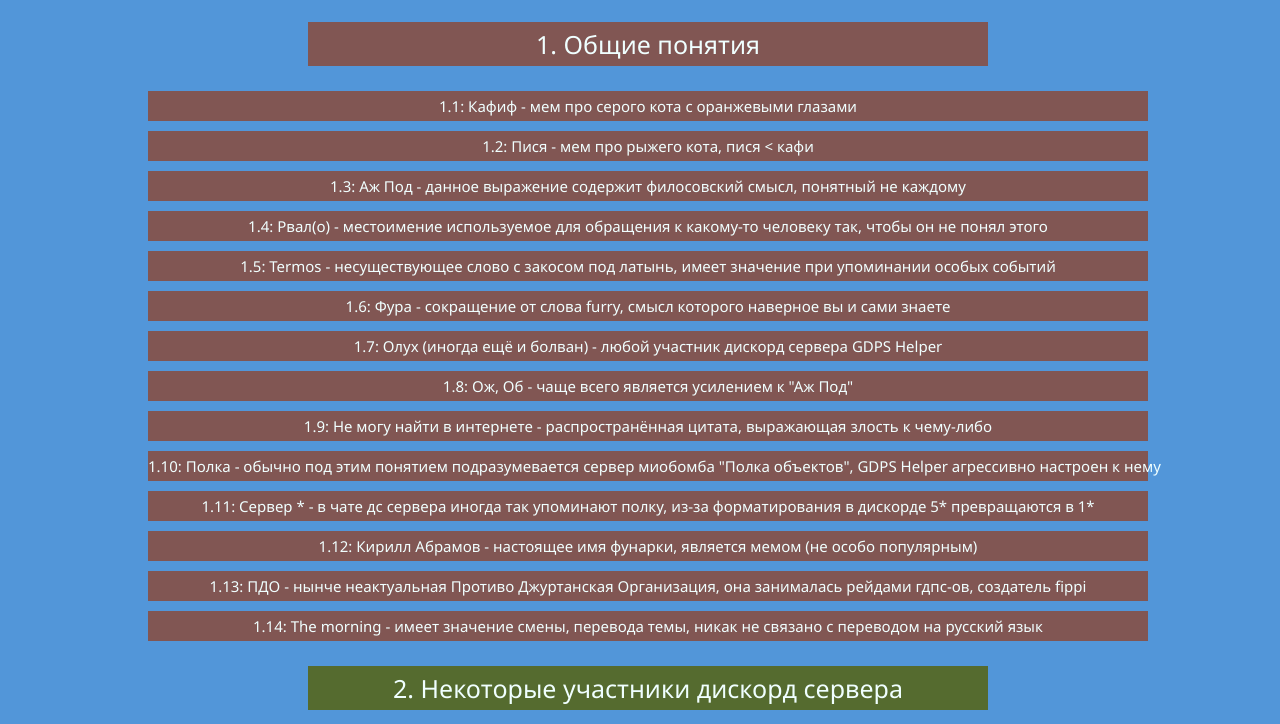
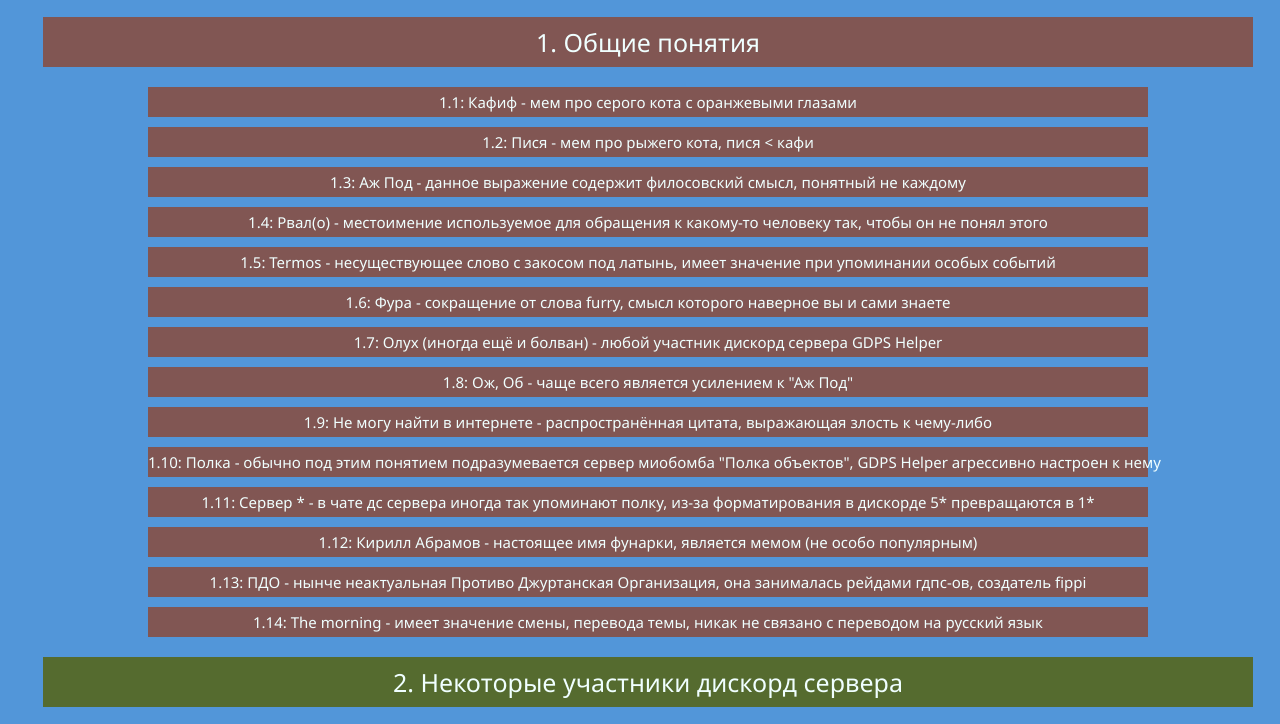
Before and after one commit to n3vesl1s/dict, a plain HTML site: page index.html in a window 1280 px wide. Shown: the part 74-798 px from the top of the page. Drawn offline with Linux system fonts and the light colour scheme.

Commit message:
rewrote p

```diff
--- a/helper-style.css
+++ b/helper-style.css
@@ -14,17 +14,14 @@ h1 {
     margin: auto;
 }
 p {
-    border: 2px;
-    padding-left: 5px;
-    padding-right: 5px;
-    padding-top: 5px;
-    padding-bottom: 5px;
+    font-size: 25px;
+    align-self: center;
     text-align: center;
-    margin-left: 300px;
-    margin-right: 300px;
-    min-width: 200px;
-    min-height: 25px;
-    font-size: 25px;
+    width: 1200px;
+    margin: auto;
+    margin-top: 20px;
+    margin-bottom: 20px;
+    padding: 8px 5px 8px 5px;
 }
 li {
     font-size: 15px;
@@ -55,15 +52,15 @@ body {
 div {
     margin-right: 40px;
 }
-div.first_list li {
+.first_list li {
     background-color: #815653;
 }
-div.second_list li {
+.second_list li {
     background-color: darkolivegreen;
 }
-div.third_list li {
+.third_list li {
     background-color: firebrick;
 }
-div.fourth_list li {
+.fourth_list li {
     background-color: rgb(15, 88, 72);
 }
```
